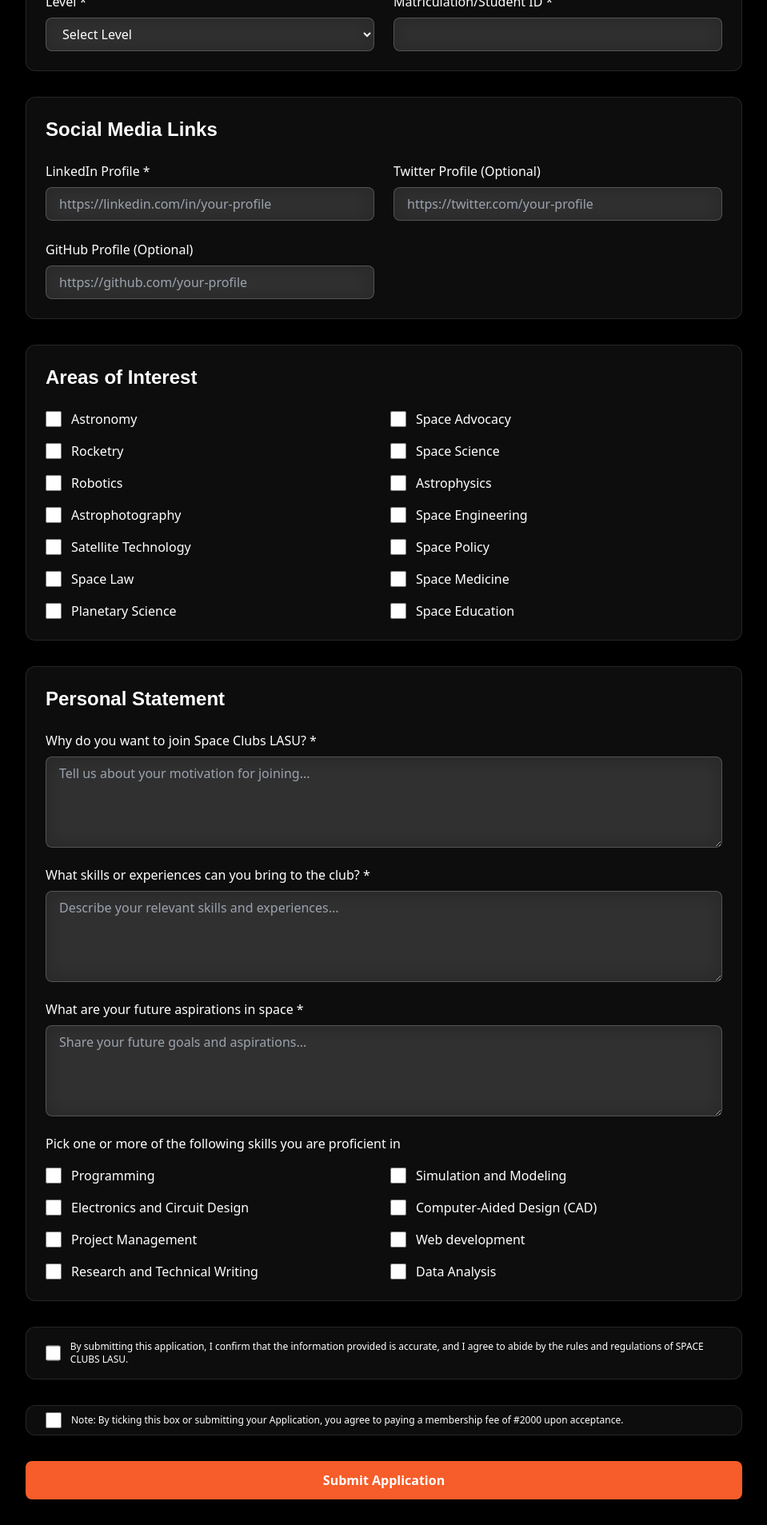
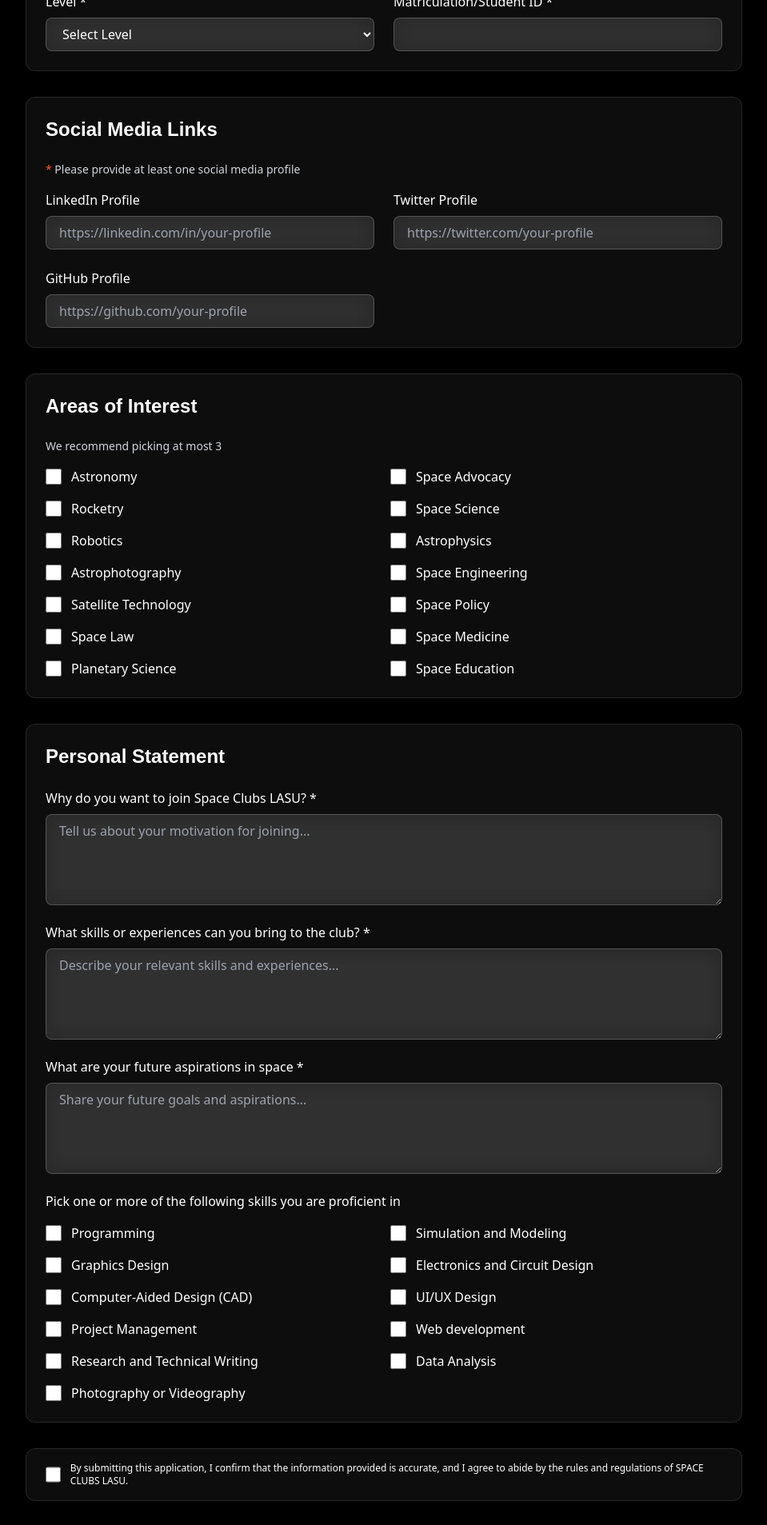
Before and after one commit to samuelajala01/space-clubs-lasu, a Next.js app: page /join in a window 1280 px wide. Shown: the part 1320-3227 px from the top of the page at 80% size, without its empty margins (160-1119 px from the left). Built offline with nearby package versions, Linux system fonts and the light colour scheme.

Commit message:
feat: add social media validation to form submission

```diff
--- a/src/app/join/page.jsx
+++ b/src/app/join/page.jsx
@@ -14,6 +14,7 @@ const JoinPage = () => {
   const [state, handleFormSubmit] = useForm("mdkwaloa"); // your Formspree form ID
   const [showSuccess, setShowSuccess] = useState(false);
   const [showSuccessModal, setShowSuccessModal] = useState(false);
+  const [socialMediaError, setSocialMediaError] = useState("");
 
   // Set this to true when accepting applications
   const isAcceptingApplications = true;
@@ -22,13 +23,65 @@ const JoinPage = () => {
     mailListRef.current?.scrollIntoView({ behavior: "smooth" });
   };
 
+  // Custom form submission handler with social media validation
+  const handleCustomFormSubmit = (e) => {
+    // Clear previous error
+    setSocialMediaError("");
+
+    // Get form data
+    const formData = new FormData(e.target);
+    const linkedin = formData.get("linkedin")?.trim();
+    const twitter = formData.get("twitter")?.trim();
+    const github = formData.get("github")?.trim();
+
+    // Check if at least one social media field is filled
+    if (!linkedin && !twitter && !github) {
+      e.preventDefault();
+      setSocialMediaError("Please provide at least one social media profile (LinkedIn, Twitter, or GitHub)");
+
+      // Scroll to social media section
+      const socialMediaSection = document.querySelector('[data-section="social-media"]');
+      if (socialMediaSection) {
+        socialMediaSection.scrollIntoView({ behavior: "smooth", block: "center" });
+      }
+      return;
+    }
+
+    // If validation passes, proceed with original form submission
+    handleFormSubmit(e);
+  };
+
   // show success UI and reset form after submission
   useEffect(() => {
     if (state.succeeded) {
       setShowSuccessModal(true);
       formRef.current?.reset();
+      setSocialMediaError(""); // Clear error on success
     }
   }, [state.succeeded]);
+
+  // Clear social media error when user starts typing
+  useEffect(() => {
+    const form = formRef.current;
+    if (!form) return;
+
+    const handleInputChange = () => {
+      if (socialMediaError) {
+        setSocialMediaError("");
+      }
+    };
+
+    const socialMediaInputs = form.querySelectorAll('input[name="linkedin"], input[name="twitter"], input[name="github"]');
+    socialMediaInputs.forEach(input => {
+      input.addEventListener('input', handleInputChange);
+    });
+
+    return () => {
+      socialMediaInputs.forEach(input => {
+        input.removeEventListener('input', handleInputChange);
+      });
+    };
+  }, [socialMediaError]);
 
   const handleCloseModal = () => {
     setShowSuccessModal(false);
@@ -106,7 +159,7 @@ const JoinPage = () => {
 
       <form
         ref={formRef}
-        onSubmit={handleFormSubmit}
+        onSubmit={handleCustomFormSubmit}
         className="space-y-8"
       >
         {/* Personal Information */}
@@ -159,9 +212,10 @@ const JoinPage = () => {
               />
             </div>
             <div>
-              <label className="block text-white mb-2">Gender</label>
+              <label className="block text-white mb-2">Gender *</label>
               <select
                 name="gender"
+                required
                 className="w-full bg-white/10 backdrop-blur-md border border-white/20 rounded-lg px-4 py-2 text-white focus:outline-none focus:border-[#f65d2a]"
                 style={{
                   backgroundColor: "rgba(255, 255, 255, 0.1)",
@@ -309,21 +363,33 @@ const JoinPage = () => {
         </div>
 
         {/* Social Media Links */}
-        <div className="bg-white/5 backdrop-blur-md rounded-xl p-6 border border-white/10">
+        <div className="bg-white/5 backdrop-blur-md rounded-xl p-6 border border-white/10" data-section="social-media">
           <h2 className="text-2xl font-bold text-white mb-6">Social Media Links</h2>
+          <p className="text-gray-300 text-sm mb-4">
+            <span className="text-[#f65d2a]">*</span> Please provide at least one social media profile
+          </p>
+
+          {socialMediaError && (
+            <div className="bg-red-500/20 backdrop-blur-md rounded-lg p-3 border border-red-500/30 mb-4">
+              <p className="text-red-400 text-sm flex items-center">
+                <span className="mr-2">⚠️</span>
+                {socialMediaError}
+              </p>
+            </div>
+          )}
+
           <div className="grid grid-cols-1 md:grid-cols-2 gap-6">
             <div>
-              <label className="block text-white mb-2">LinkedIn Profile *</label>
+              <label className="block text-white mb-2">LinkedIn Profile</label>
               <input
                 type="url"
                 name="linkedin"
-                required
                 placeholder="https://linkedin.com/in/your-profile"
                 className="w-full bg-white/10 backdrop-blur-md border border-white/20 rounded-lg px-4 py-2 text-white focus:outline-none focus:border-[#f65d2a]"
               />
             </div>
             <div>
-              <label className="block text-white mb-2">Twitter Profile (Optional)</label>
+              <label className="block text-white mb-2">Twitter Profile</label>
               <input
                 name="twitter"
                 type="url"
@@ -332,7 +398,7 @@ const JoinPage = () => {
               />
             </div>
             <div>
-              <label className="block text-white mb-2">GitHub Profile (Optional)</label>
+              <label className="block text-white mb-2">GitHub Profile</label>
               <input
                 name="github"
                 type="url"
@@ -346,6 +412,7 @@ const JoinPage = () => {
         {/* Areas of Interest (checkboxes) */}
         <div className="bg-white/5 backdrop-blur-md rounded-xl p-6 border border-white/10">
           <h2 className="text-2xl font-bold text-white mb-6">Areas of Interest</h2>
+          <p className="text-gray-300 text-sm mb-4">We recommend picking at most 3</p>
           <div className="grid grid-cols-1 md:grid-cols-2 gap-4">
             {[
               "Astronomy",
@@ -418,12 +485,17 @@ const JoinPage = () => {
                 {[
                   "Programming",
                   "Simulation and Modeling",
+                  "Graphics Design",
+
                   "Electronics and Circuit Design",
                   "Computer-Aided Design (CAD)",
+                  "UI/UX Design",
                   "Project Management",
                   "Web development",
                   "Research and Technical Writing",
                   "Data Analysis",
+                  "Photography or Videography",
+
                 ].map((skill) => (
                   <label key={skill} className="flex items-center space-x-3">
                     <input
```
